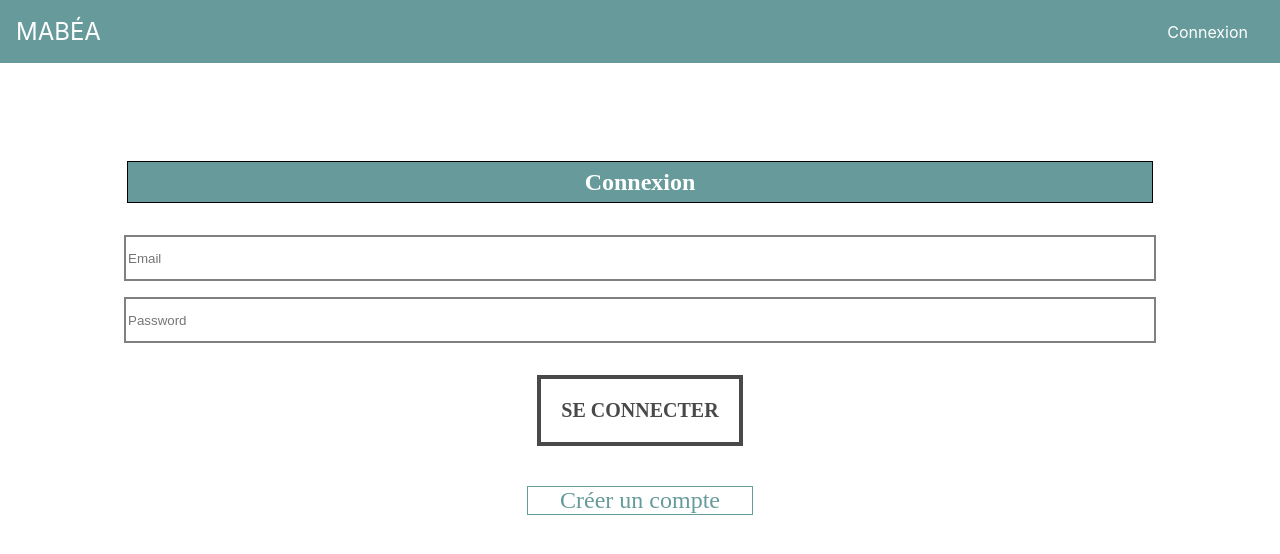
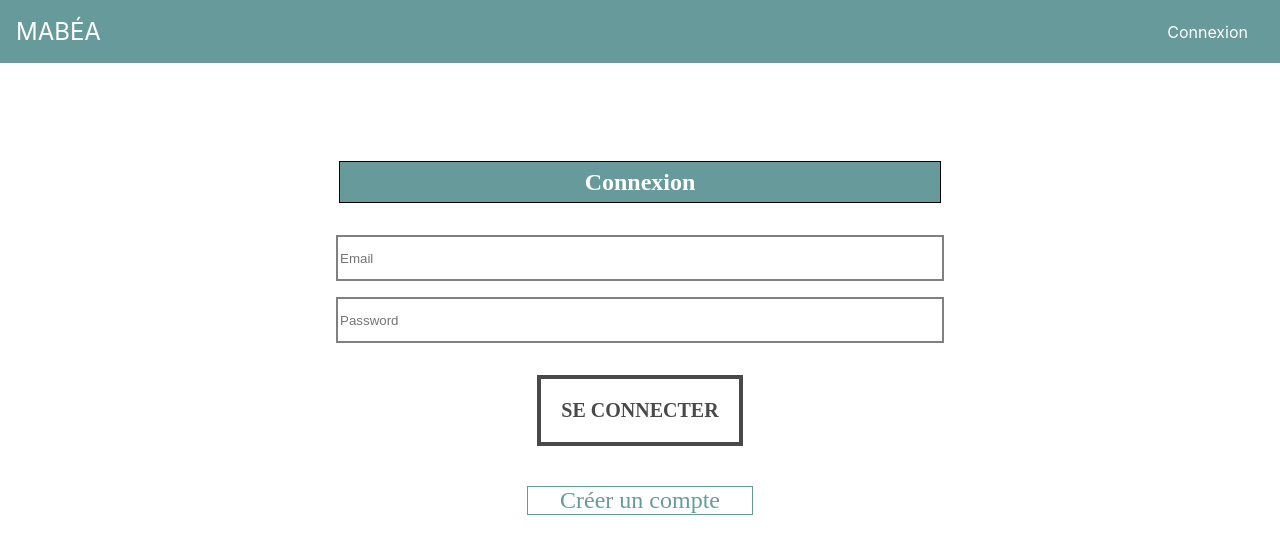
Before and after one commit to NicolasVid/Mabea, a React (Create React App) app: page /LogIn in a window 1280 px wide. Shown: the top 554 px of the page. Built offline with nearby package versions, Linux system fonts and the light colour scheme.

Commit message:
Sizing input

```diff
--- a/src/components/Login/Login.css
+++ b/src/components/Login/Login.css
@@ -20,6 +20,7 @@
     border:1px solid black;
     width: 80%;
     height: 40px;
+    max-width: 600px;
 }
 
 .login-box a {
@@ -46,6 +47,7 @@
     font-family: 'Libre Baskerville', serif;
     font-size: 24px;
     width: 80%;
+    max-width: 600px;
 }
 
 .login-box form input {
--- a/src/components/Signup/Signup.css
+++ b/src/components/Signup/Signup.css
@@ -16,6 +16,7 @@
     margin: 0 5px 24px;
     font-size: 38px;
     text-align: center;
+    max-width: 600px;
 }
 
 .Signed a {
```
